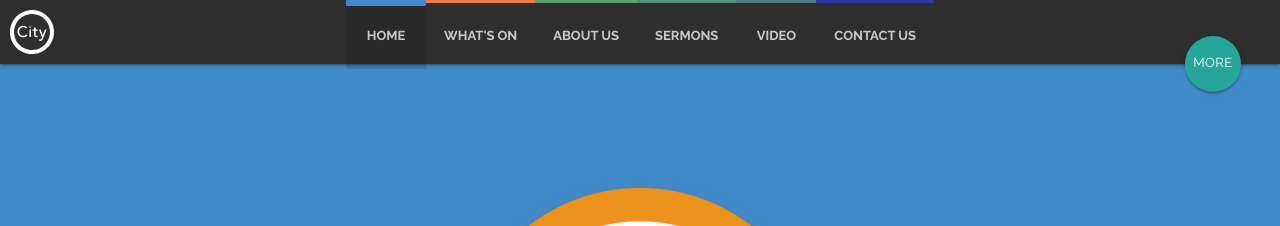
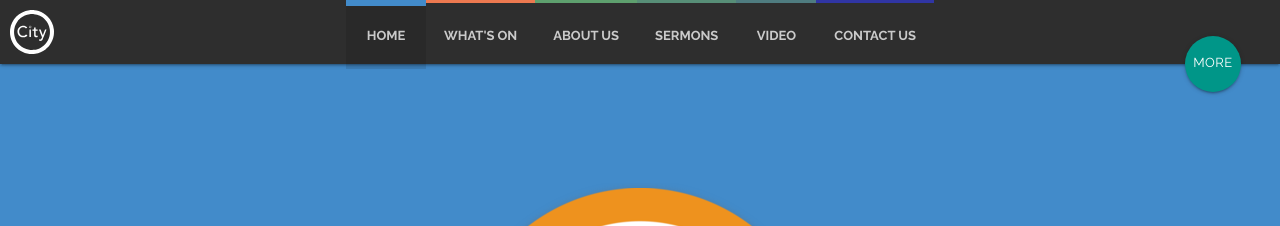
Before and after one commit to woodcock3/citychurch, a Jekyll site: the page built from index.html, in a window 1280 px wide. Shown: the top 226 px of the page. Built offline with Jekyll 4.4.1, drawn with Linux system fonts in a browser that asks for light colours.

Commit message:
Update main-navigation.html

```diff
--- a/_includes/main-navigation.html
+++ b/_includes/main-navigation.html
@@ -12,7 +12,7 @@
         {% capture id %}{{ node.id | remove:'/' | downcase }}{% endcapture %}
         <li class="p-{{id}}"><a href="#{{id}}">{{node.title}}</a></li>
       {% endfor %}
-    <a class="btn-floating btn-large halfway-fab waves-effect waves-light dropdown-trigger" href="#!" data-target="dropdown1">More</a>
+    <a class="btn-floating btn-large halfway-fab waves-effect waves-light teal dropdown-trigger" href="#!" data-target="dropdown1">More</a>
     </ul>
   </div>
 </nav>
```
